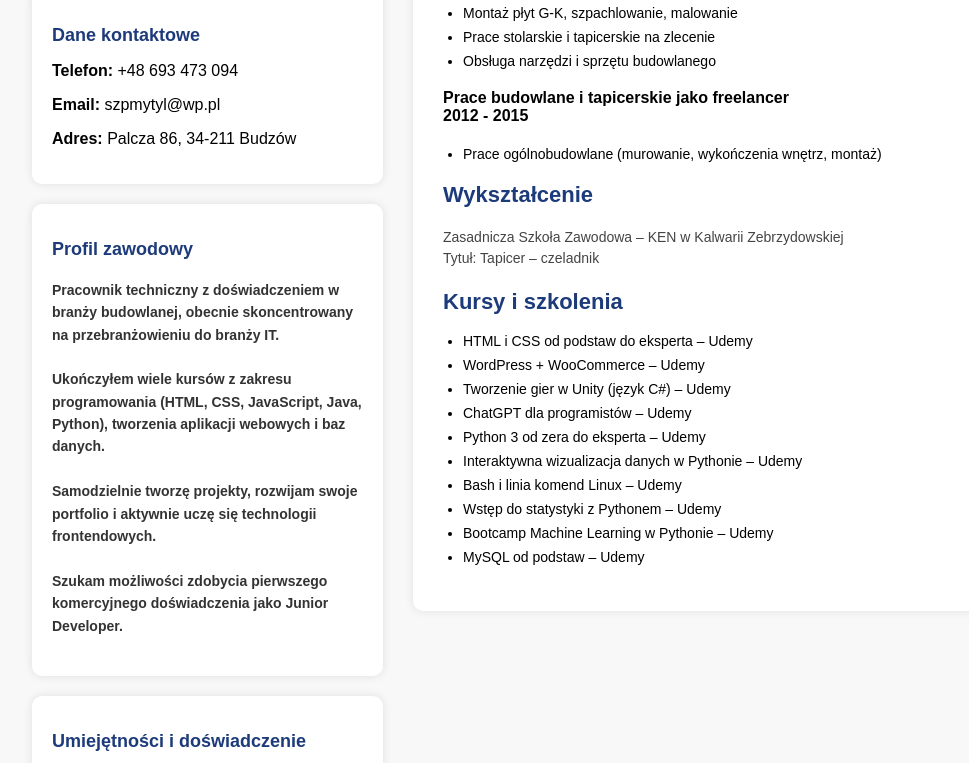
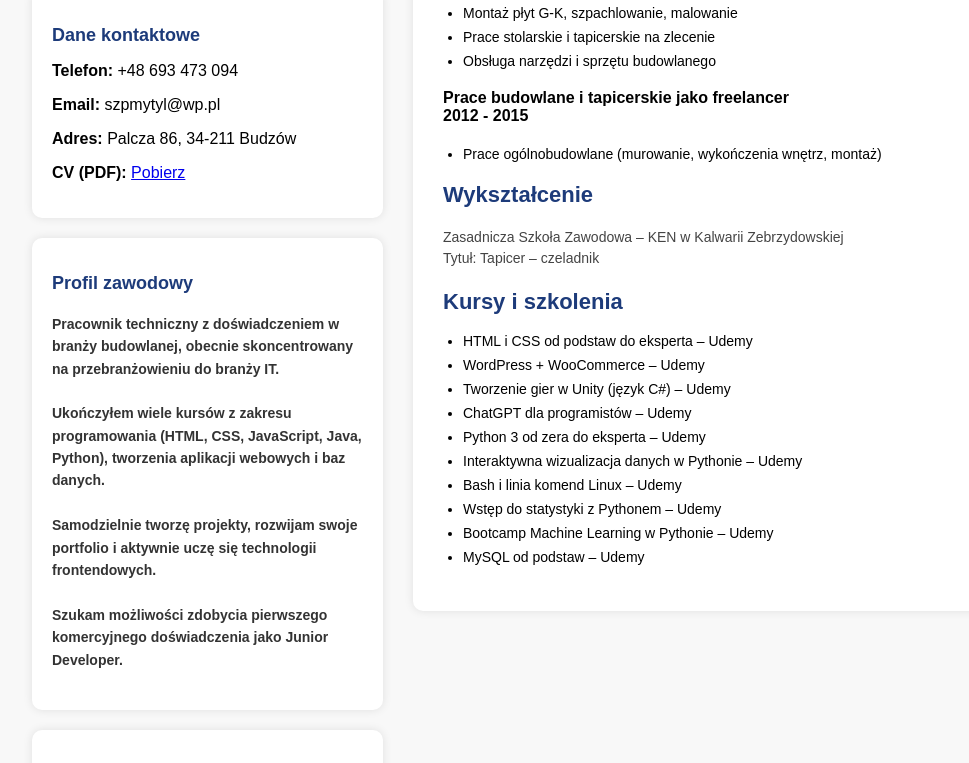
Before and after one commit to Kam9521/my-portfolio, a plain HTML site: page index.html in a window 1280 px wide. Shown: the part 337-1100 px from the top of the page, without its empty margins (8-977 px from the left). Drawn offline with Linux system fonts and the light colour scheme.

Commit message:
Dodano link do CV (PDF)

```diff
--- a/index.html
+++ b/index.html
@@ -15,6 +15,11 @@
           <p><strong>Telefon:</strong> +48 693 473 094</p>
           <p><strong>Email:</strong> szpmytyl@wp.pl</p>
           <p><strong>Adres:</strong> Palcza 86, 34-211 Budzów</p>
+          <p>
+            <strong>CV (PDF):</strong>
+            <a href="cv_kamil.pdf" download>Pobierz</a>
+          </p>
+
         </div>
         <div class="profile-box">
           <h2>Profil zawodowy</h2>
```
Also changed, not shown: 1 other file.
